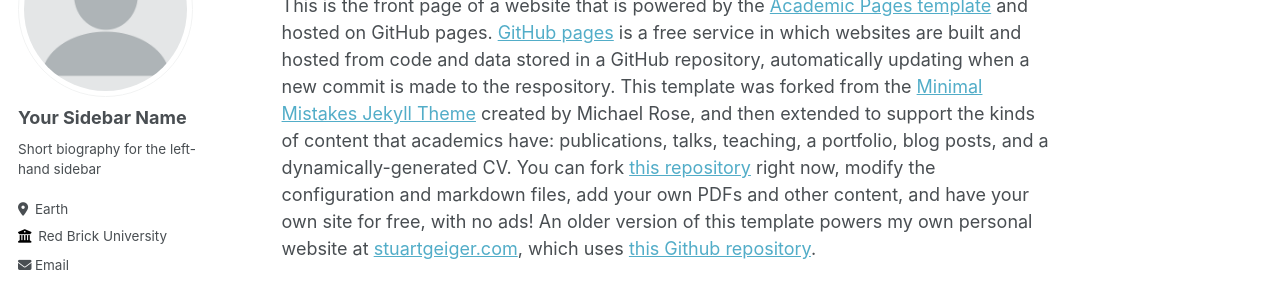
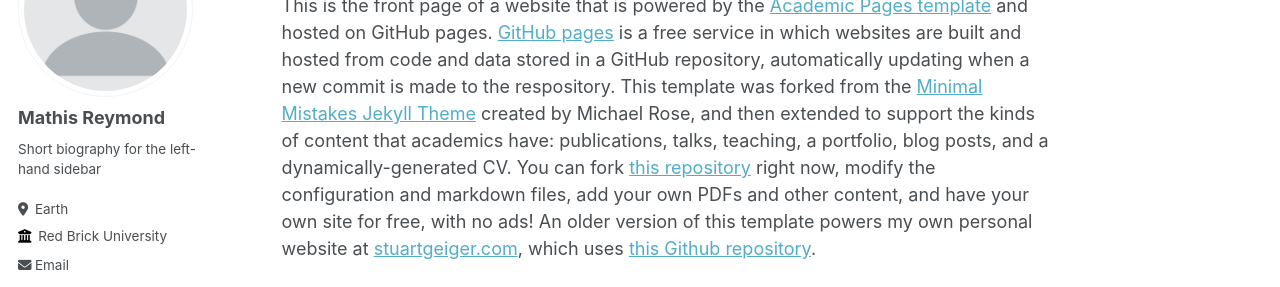
Before and after one commit to Mathisnplus1/mathisnplus1.github.io, a Jekyll site: the page built from _pages/about.md, in a window 1280 px wide. Shown: the part 184-471 px from the top of the page. Built offline with Jekyll 4.4.1, drawn with Linux system fonts in a browser that asks for light colours; some web fonts are replaced.

Commit message:
Fix first update

```diff
--- a/Gemfile
+++ b/Gemfile
@@ -25,4 +25,7 @@
   gem 'jekyll-sitemap'
   gem 'hawkins'
   gem "webrick", "~> 1.8"
+
+  gem 'tzinfo-data'
+  gem 'tzinfo'
 end
--- a/_config.yml
+++ b/_config.yml
@@ -22,7 +22,7 @@
 author:
   # Biographic information
   avatar           : "profile.png"
-  name             : "Your Sidebar Name"
+  name             : "Mathis Reymond"
   pronouns         : # example: "she/her"
   bio              : "Short biography for the left-hand sidebar"
   location         : "Earth"
@@ -282,7 +282,6 @@
 # paginate_path: /page:num/
 timezone: America/Los_Angeles # http://en.wikipedia.org/wiki/List_of_tz_database_time_zones
 
-
 # Plugins
 plugins:
   - jekyll-paginate
@@ -290,6 +289,8 @@
   - jekyll-gist
   - jekyll-feed
   - jekyll-redirect-from
+  - tzinfo
+
 # mimic GitHub Pages with --safe
 whitelist:
   - jekyll-paginate
```
